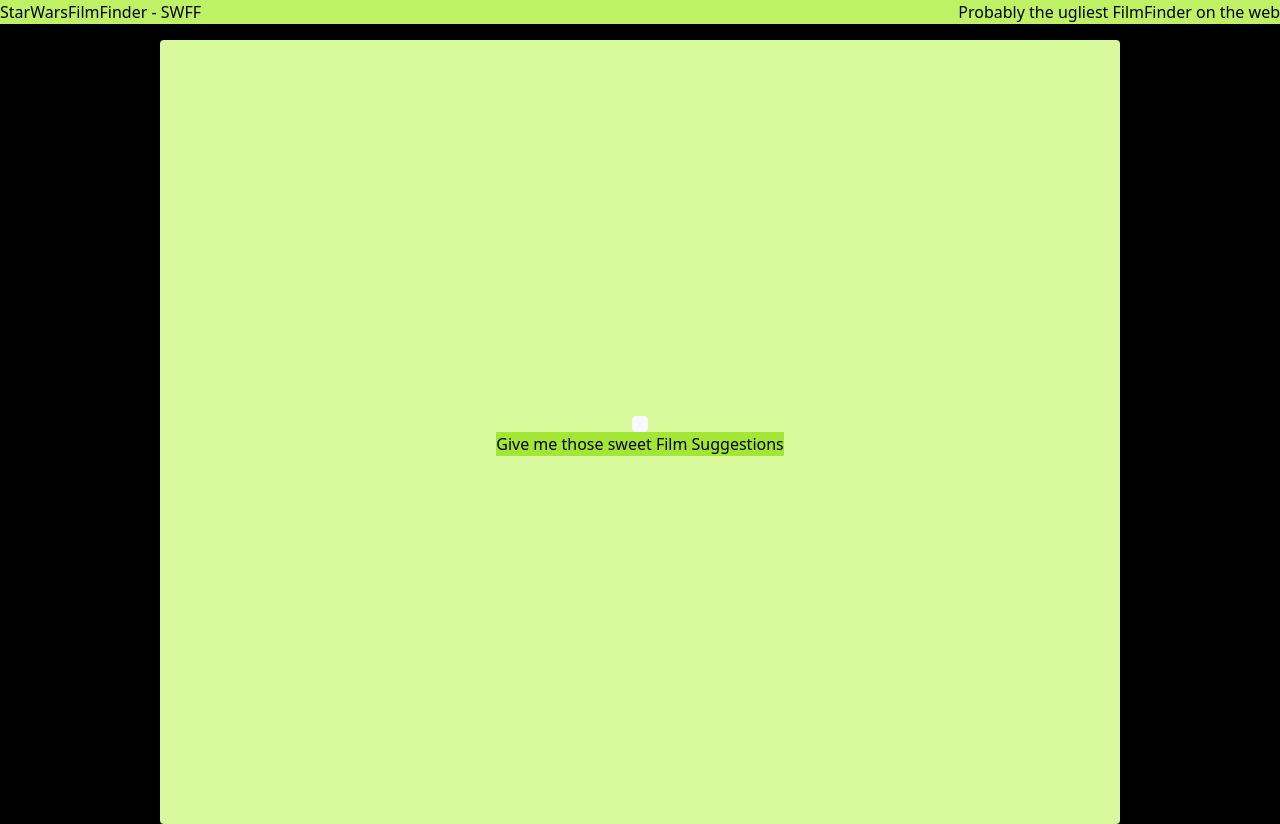
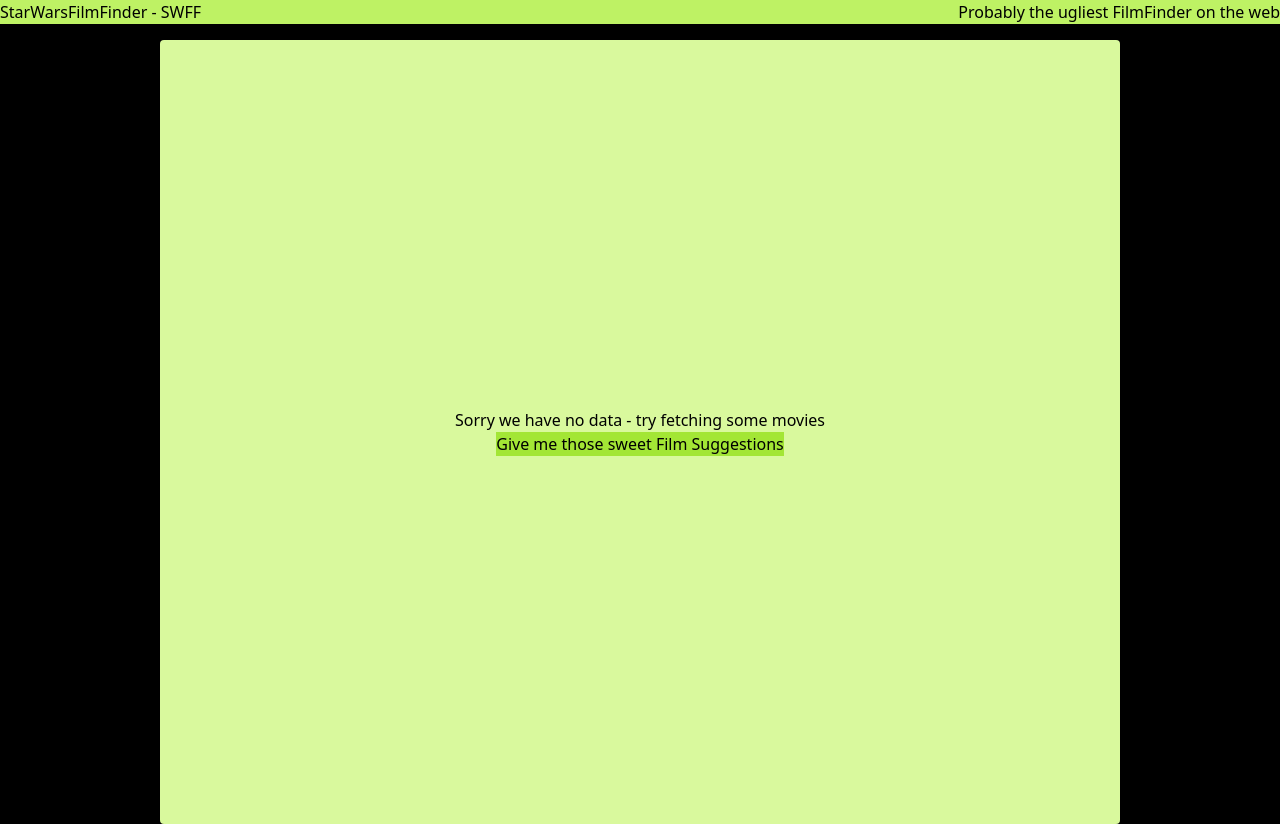
Before and after one commit to CondorW/httprequests-pracprojrea, a React (Create React App) app: page / in a window 1280 px wide. Built offline with nearby package versions, Linux system fonts and the light colour scheme.

Commit message:
Add conditional rendering for the cases when data is being loaded and no data is available

```diff
--- a/src/Components/Films.js
+++ b/src/Components/Films.js
@@ -3,22 +3,33 @@ import FilmCard from "./FilmCard";
 
 const Films = () => {
   const [filmDataState, setFilmDataState] = useState();
+  const [loadingState, setLoadingState] = useState();
 
   async function getFilmsHandler() {
-    const response = await fetch('https://swapi.dev/api/films/');
+    setLoadingState(true);
+    const response = await fetch("https://swapi.dev/api/films/");
     const data = await response.json();
     setFilmDataState(data);
-  };
+    setLoadingState(false);
+  }
   console.log(filmDataState);
 
   return (
     <div className="bg-lime-200 w-3/4 rounded flex items-center justify-center flex-col mt-4">
-      {filmDataState !== undefined
-        ? filmDataState.results.map((film, index) => {
-            return <FilmCard key={index} title={film.title} crawl={film.opening_crawl}></FilmCard>;
-          })
-        : null}
-      <FilmCard></FilmCard>
+      {loadingState && <p>Please Stay Patient - data is loading</p>}
+      {loadingState === false && filmDataState !== undefined ? (
+        filmDataState.results.map((film, index) => {
+          return (
+            <FilmCard
+              key={index}
+              title={film.title}
+              crawl={film.opening_crawl}
+            ></FilmCard>
+          );
+        })
+      ) : (
+        <p>Sorry we have no data - try fetching some movies</p>
+      )}
       <button onClick={getFilmsHandler} className="block bg-lime-400">
         Give me those sweet Film Suggestions
       </button>
```
